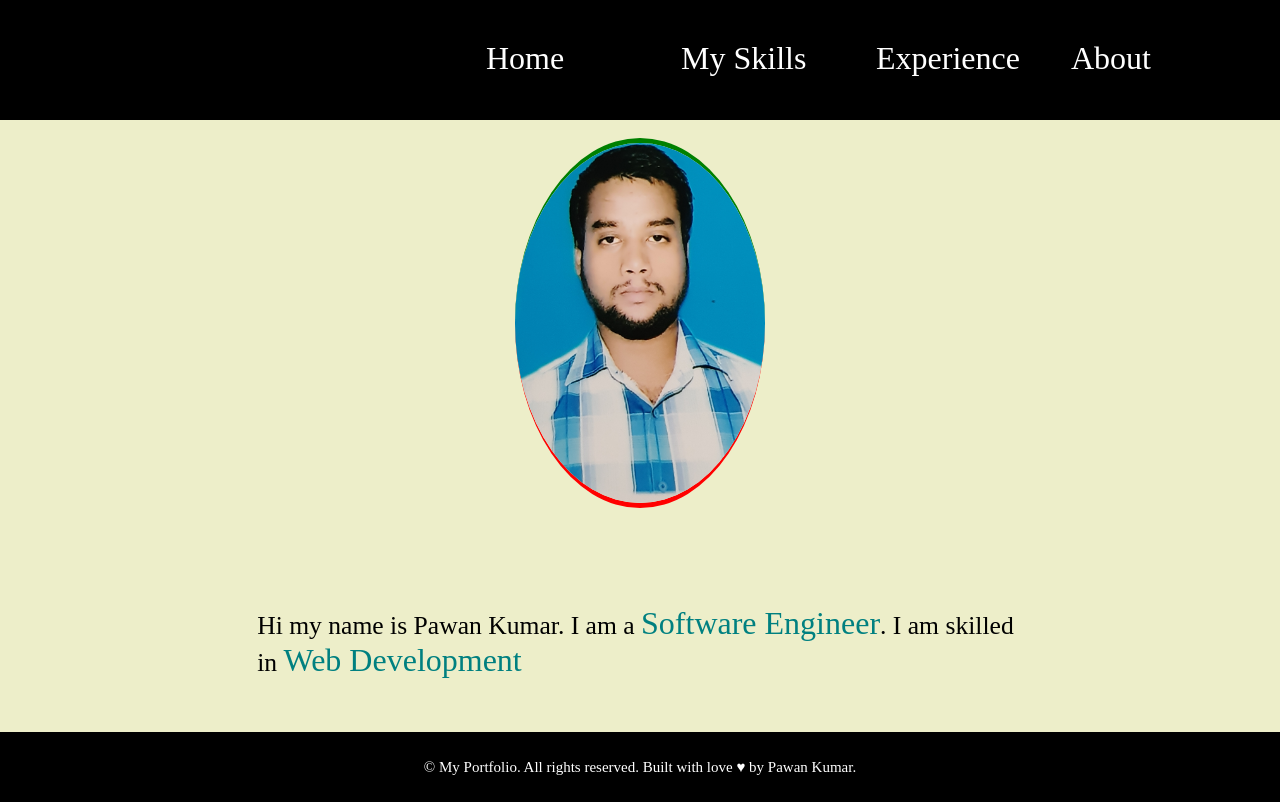
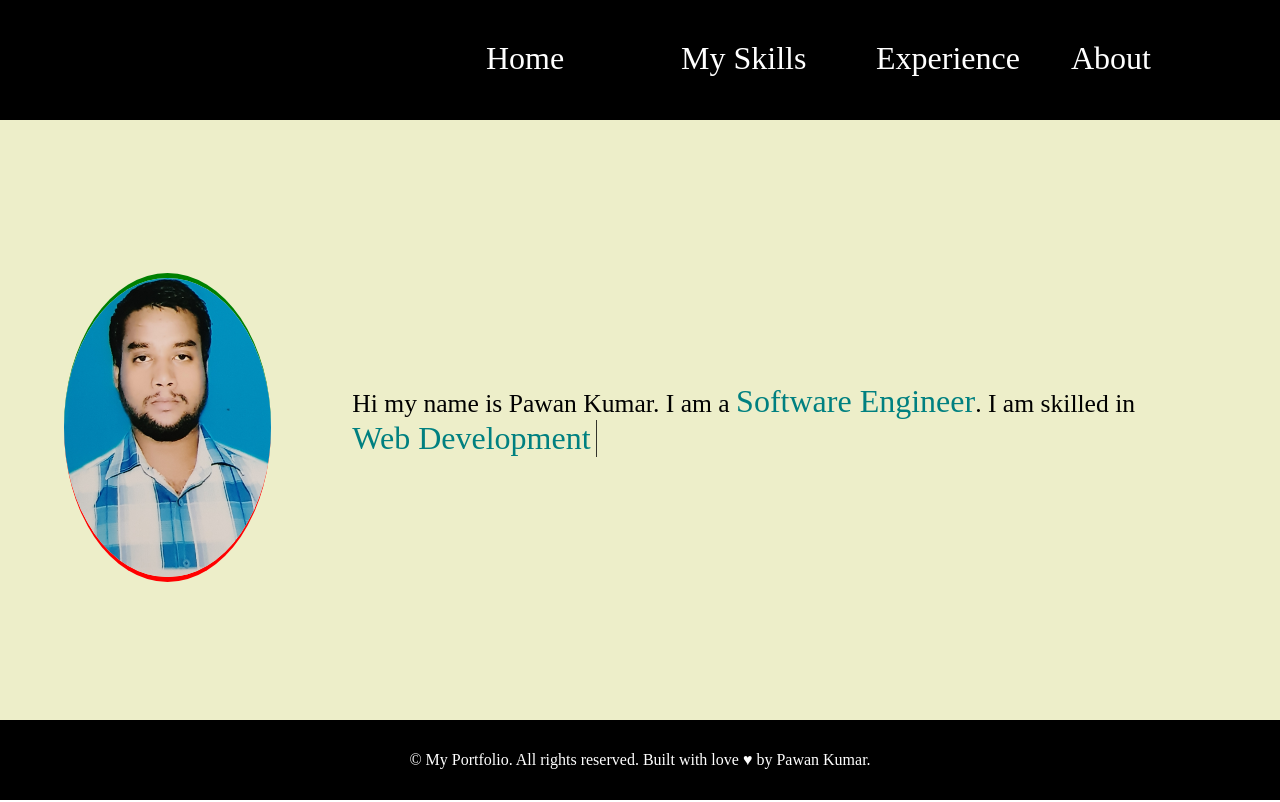
Before and after one commit to pawan100722/my-portfolio, a React (Vite) app: page / in a window 1280 px wide. Built offline with nearby package versions, Linux system fonts and the light colour scheme.

Commit message:
few improvements in CSS

```diff
--- a/src/Pages/homepage.tsx
+++ b/src/Pages/homepage.tsx
@@ -6,11 +6,11 @@ export const Homepage=()=>{
   return (
     <>
       <div className="homepage-main-container">
+        <div className="homepage-items-container">
           <img className='homepage-image' src={myImage} />
-        <div className="text-container">
           <p className='intro-text'>
-            Hi my name is Pawan Kumar. I am a <span className='highlighted-text'>Software Engineer</span>. I
-            am skilled in <span className='highlighted-text'>Web Development</span>
+            Hi my name is Pawan Kumar. I am a <span className='highlighted-text custom-words'>Software Engineer</span>. I
+            am skilled in <span className='highlighted-text animated-text'>Web Development</span>
           </p>
         </div>
       </div>
--- a/src/Styles/footer.css
+++ b/src/Styles/footer.css
@@ -2,11 +2,13 @@
   background-color: black;
   color:white;
   max-width: 100dvw;
-  height: 4.4rem;
+  height: 10dvh;
   display: flex;
   justify-content: center;
   align-items: center;
-  font-size: 15px;
+  font-size: 1rem;
+  position: relative;
+  z-index: 999;
 }
 
 .footer-text{
--- a/src/Styles/homepage.css
+++ b/src/Styles/homepage.css
@@ -1,18 +1,14 @@
 .homepage-main-container{
   display: flex;
   flex-wrap: wrap;
-  justify-content: space-evenly;
+  justify-content: center;
   align-items: center;
-  /* gap: 10px; */
-  height: 450px;
-  margin-top: 5rem;
-  overflow-y: none;
   background-color: #edeec9;
-  height: 81.5dvh;
+  height: 75dvh;
 }
 
 .homepage-image{
-  width: 250px;
+  width: 18%;
   border-bottom: 5px solid red;
   border-top: 5px solid green;
   border-radius: 50%;
@@ -24,11 +20,17 @@
 .intro-text{
   font-size: 1.6rem;
   margin:auto;
-  width: 75%;
   padding: 10px;
 }
 
-/* .text-container{} */
+.homepage-items-container{
+  display: flex;
+  flex-wrap: wrap;
+  justify-content: center;
+  align-items: center;
+  width: 90%;
+  margin: auto;
+}
 
 .highlighted-text{
   font-size: 2rem;
@@ -37,9 +39,58 @@
 
 @media(max-width:600px){
   .homepage-main-container{
-    margin-top: 5.5rem;
   }
   .homepage-image{
-    width: 45%;
+    width: 50%;
+  }
+
+}
+
+.animated-text{
+  content: '';
+  display: inline-block;
+  overflow: hidden;
+  animation: typing 2s ease alternate infinite, blink-cursor 1s ease infinite;
+  white-space: nowrap;
+  display: flex;
+  align-items: center;
+  border-right: 1px solid black;
+}
+
+@keyframes typing {
+  0%{
+    width: 0ch;
+  }
+  100%{
+    width: 16ch;
+  }
+
+}
+
+@keyframes change-words {
+  0%{
+    content:'Software'
+  }
+
+  25%{
+    content: 'Software Engineer';
+  }
+
+  50%{
+    content: 'Software Programmer';
+  }
+
+  100%{
+    content: 'Web Developer';
   }
 }
+
+@keyframes blink-cursor {
+  0%{
+    border-color: transparent;
+  }
+
+  100%{
+    border-color: solid black;
+  }
+}
--- a/src/Styles/navbar.css
+++ b/src/Styles/navbar.css
@@ -4,9 +4,8 @@
   align-items: flex-start;
   background-color: black;
   width: 100dvw;
-  margin: 0 0 20px 0;
   min-height: 15dvh;
-  position: fixed;
+  position: sticky;
   top:0;
 }
 
```
